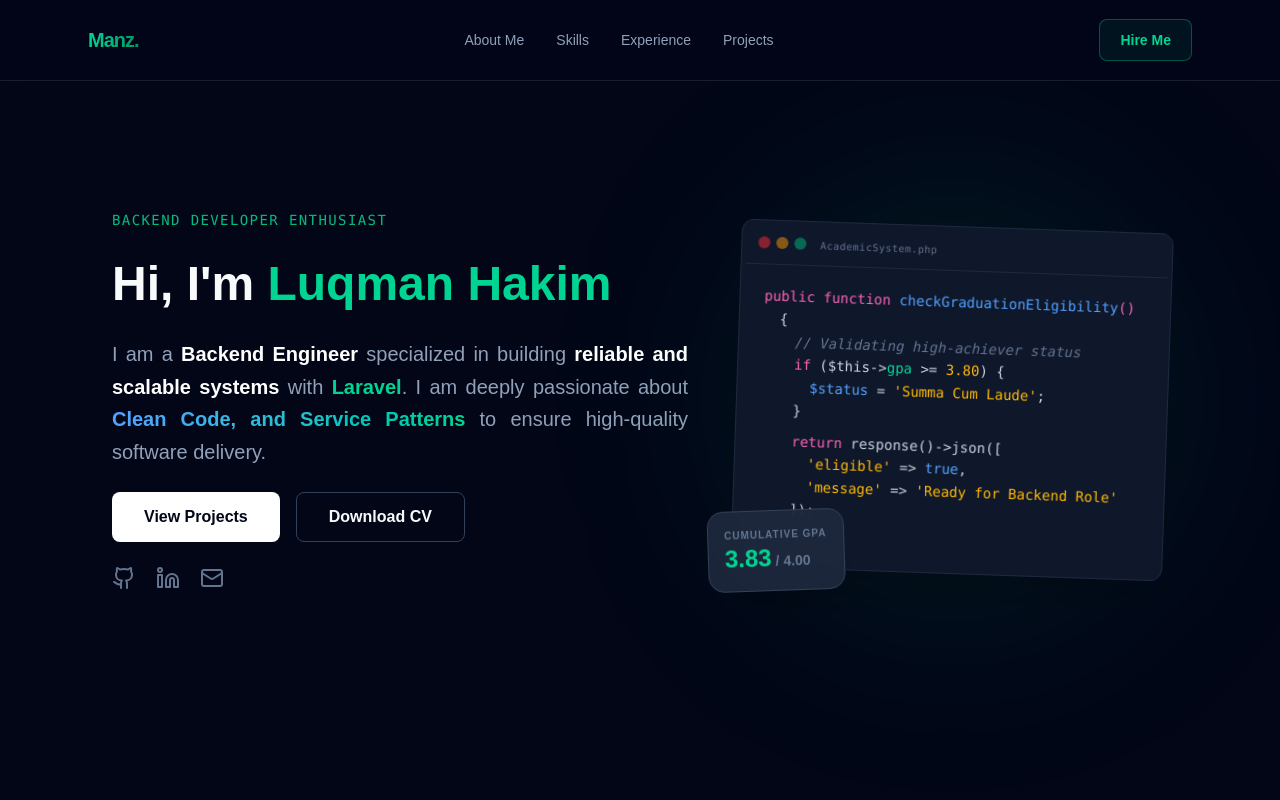
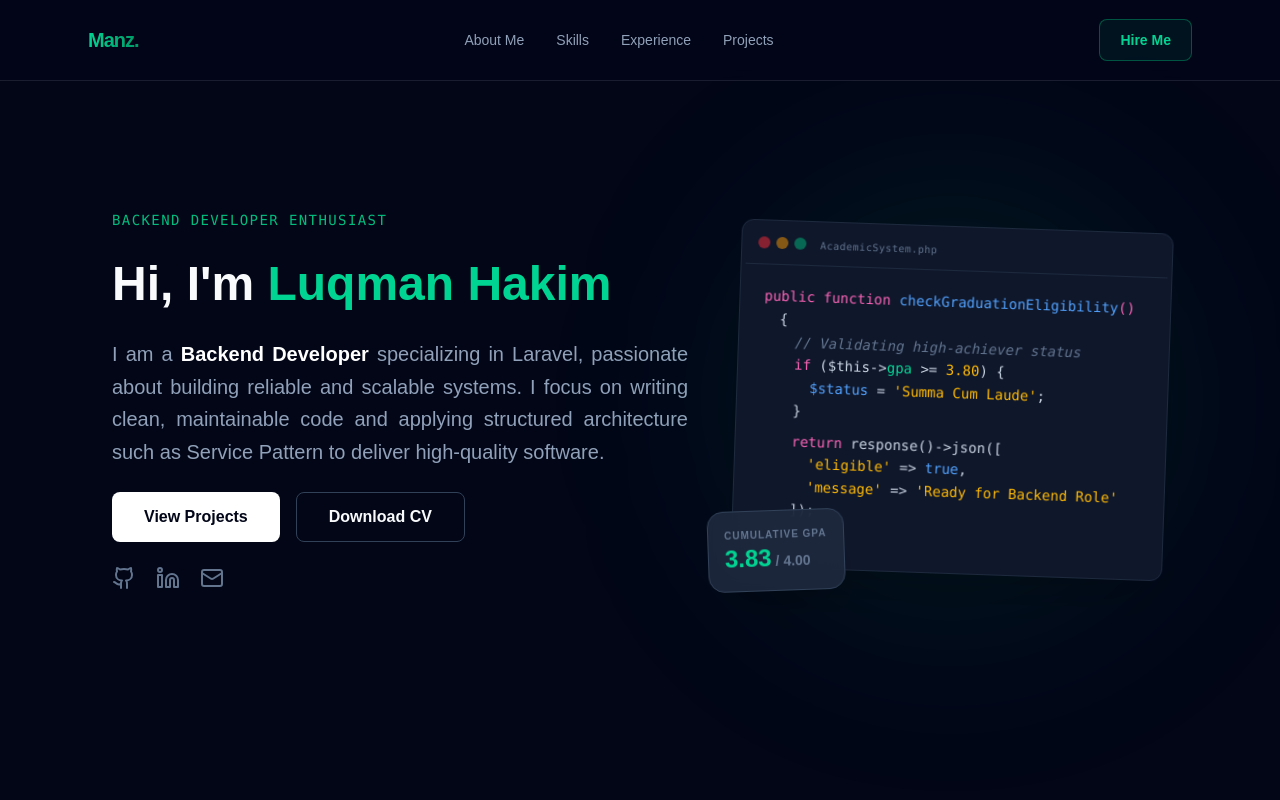
Before and after one commit to Luqman89/luqman-hakim-portofolio, a Next.js app: page / in a window 1280 px wide. Shown: the top 800 px of the page. Built offline with nearby package versions, Linux system fonts and the light colour scheme.

Commit message:
style: simplify hero section description for cleaner UI

```diff
--- a/app/components/Hero.tsx
+++ b/app/components/Hero.tsx
@@ -22,17 +22,11 @@ export default function Hero() {
         <Reveal>
           <p className="text-slate-400 text-lg md:text-xl max-w-xl leading-relaxed text-justify">
             I am a{" "}
-            <span className="text-white font-bold">Backend Engineer</span>{" "}
-            specialized in building{" "}
-            <span className="text-white font-bold text-shadow-glow">
-              reliable and scalable systems
-            </span>{" "}
-            with <span className="text-emerald-400 font-bold">Laravel</span>. I
-            am deeply passionate about{" "}
-            <span className="bg-linear-to-r from-blue-400 to-emerald-400 bg-clip-text text-transparent font-bold">
-              Clean Code, and Service Patterns
-            </span>{" "}
-            to ensure high-quality software delivery.
+            <span className="text-white font-semibold">Backend Developer</span>{" "}
+            specializing in Laravel, passionate about building reliable and
+            scalable systems. I focus on writing clean, maintainable code and
+            applying structured architecture such as Service Pattern to deliver
+            high-quality software.
           </p>
         </Reveal>
         <Reveal>
```
